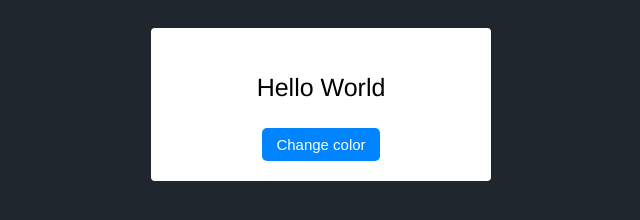
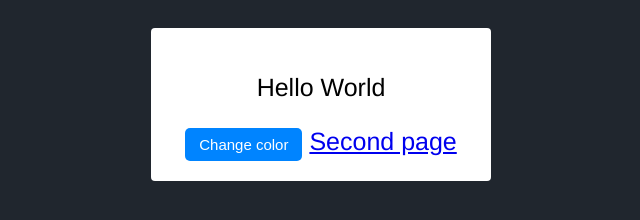
Before and after one commit to angry-rlu/cs-review-poc, a plain HTML site: page index.html in a window 1280 px wide. Shown: the whole page, without its empty margins (319-959 px from the left). Drawn offline with nearby package versions, Linux system fonts and the light colour scheme.

Commit message:
link to the second page

```diff
--- a/index.html
+++ b/index.html
@@ -64,6 +64,7 @@ button {
     <div id="banner-message">
   <p>Hello World</p>
   <button>Change color</button>
+      <a id="link" href="./second.html">Second page</a>
 </div>
 
 
```
